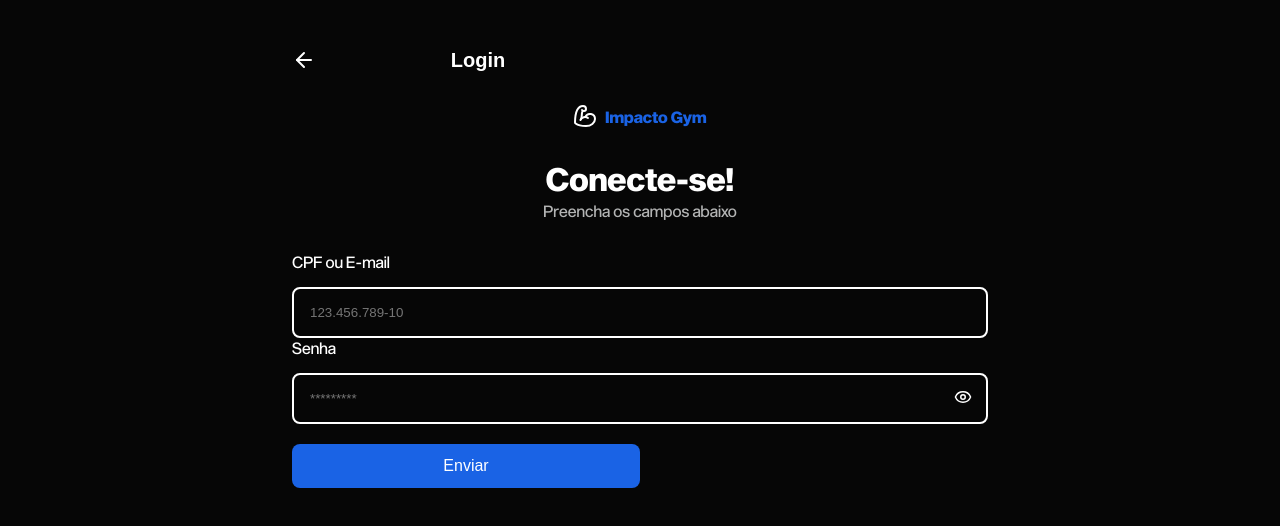
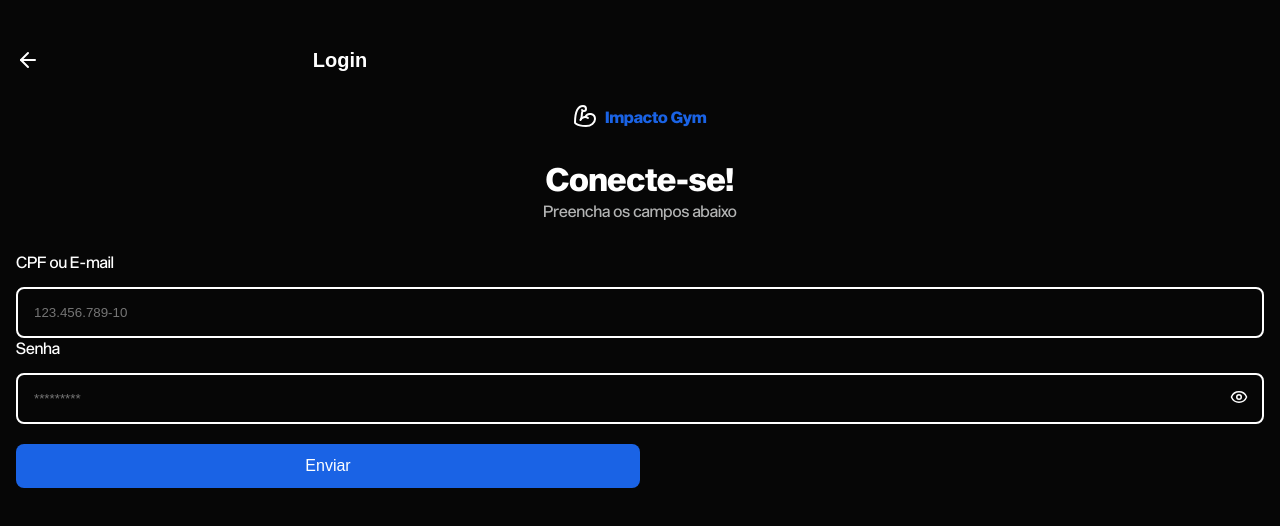
Before and after one commit to PI-CCOMP/impacto-gym, a React (Vite) app: page /login in a window 1280 px wide. Shown: the top 526 px of the page. Built offline with nearby package versions, Linux system fonts and the light colour scheme.

Commit message:
style: adjust style behavior

```diff
--- a/src/components/Wrapper/styles.module.css
+++ b/src/components/Wrapper/styles.module.css
@@ -1,12 +1,5 @@
 .wrapper {
   background-color: var(--primary);
-  max-height: 100vh;
+  height: 100dvh;
   margin: 0 auto;
-  padding-bottom: 8rem;
 }
-
-@media (min-width: 1024px) {
-  .wrapper {
-    max-width: 728px;
-  }
-}
```
